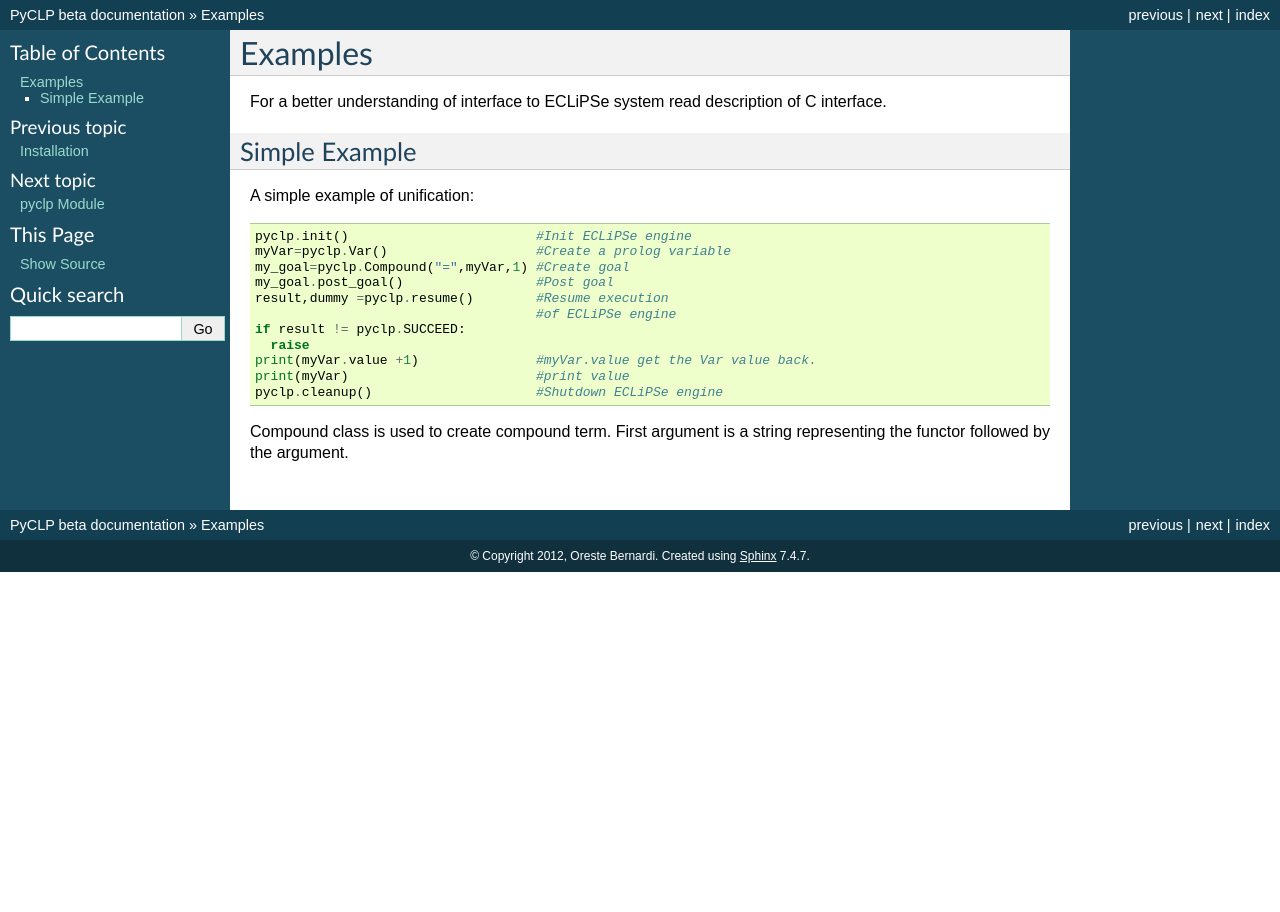
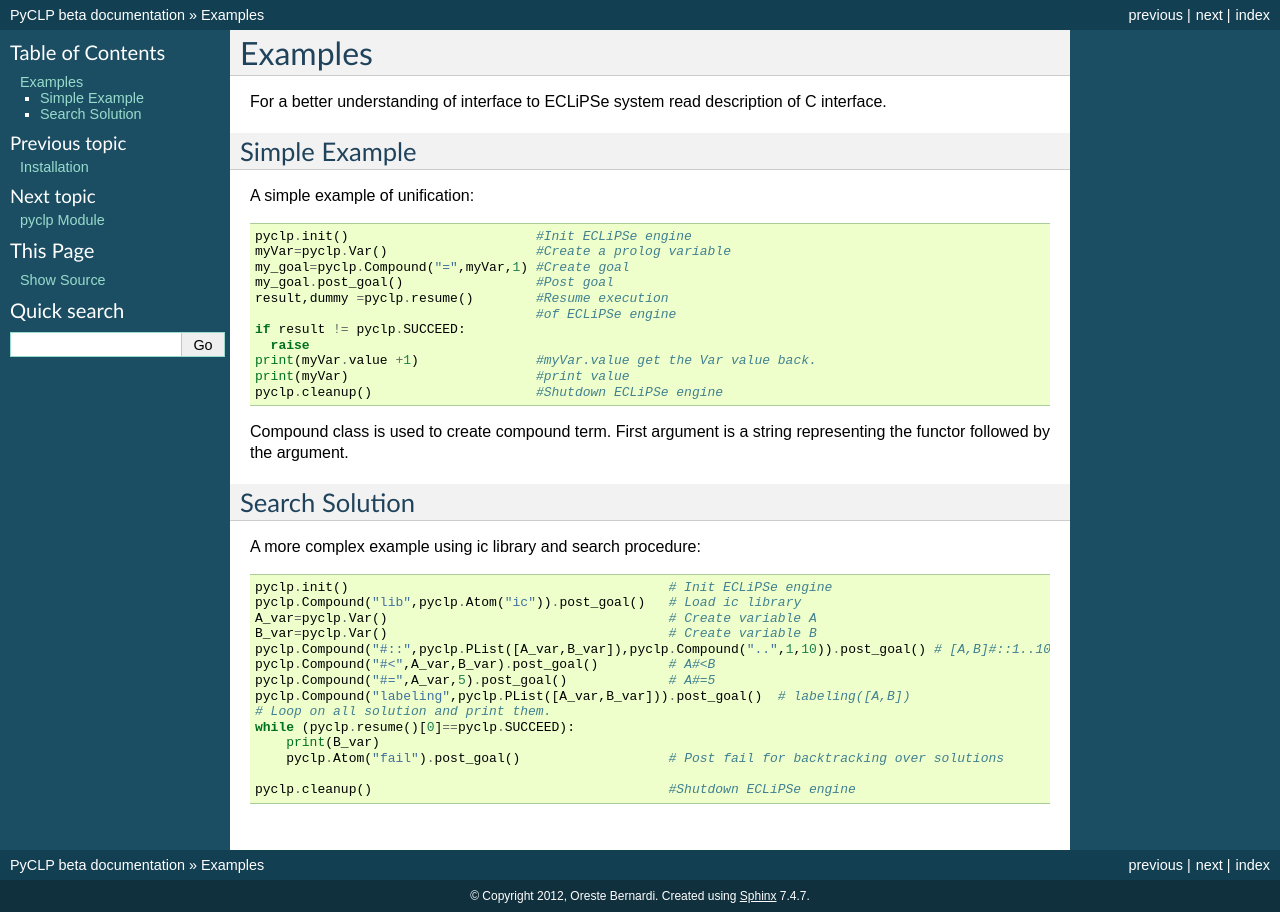
Before and after one commit to pellico/pyclp, a Sphinx documentation site: the page built from pyclp/doc/examples.rst, in a window 1280 px wide. Built offline with Sphinx 7.4.7, drawn with Linux system fonts in a browser that asks for light colours.

Commit message:
Updated documentation with one more example and improved documentation

```diff
--- a/pyclp/doc/examples.rst
+++ b/pyclp/doc/examples.rst
@@ -21,3 +21,23 @@ A simple example of unification::
    pyclp.cleanup()                     #Shutdown ECLiPSe engine
 
 Compound class is used to create compound term. First argument is a string representing the functor followed by the argument.
+
+
+Search Solution
+***************
+A more complex example using ic library and search procedure::
+
+    pyclp.init()                                         # Init ECLiPSe engine
+    pyclp.Compound("lib",pyclp.Atom("ic")).post_goal()   # Load ic library
+    A_var=pyclp.Var()                                    # Create variable A
+    B_var=pyclp.Var()                                    # Create variable B
+    pyclp.Compound("#::",pyclp.PList([A_var,B_var]),pyclp.Compound("..",1,10)).post_goal() # [A,B]#::1..10
+    pyclp.Compound("#<",A_var,B_var).post_goal()         # A#<B
+    pyclp.Compound("#=",A_var,5).post_goal()             # A#=5
+    pyclp.Compound("labeling",pyclp.PList([A_var,B_var])).post_goal()  # labeling([A,B])
+    # Loop on all solution and print them.
+    while (pyclp.resume()[0]==pyclp.SUCCEED):
+        print(B_var)
+        pyclp.Atom("fail").post_goal()                   # Post fail for backtracking over solutions
+
+    pyclp.cleanup()                                      #Shutdown ECLiPSe engine
--- a/pyclp/doc/index.rst
+++ b/pyclp/doc/index.rst
@@ -3,8 +3,8 @@
    You can adapt this file completely to your liking, but it should at least
    contain the root `toctree` directive.
 
-Welcome to ..'s documentation!
-##############################
+Welcome to PyCLP's documentation!
+#################################
 
 Contents:
 
```
Also changed, not shown: pyclp/doc/introduction.rst (+16 -1 lines).
